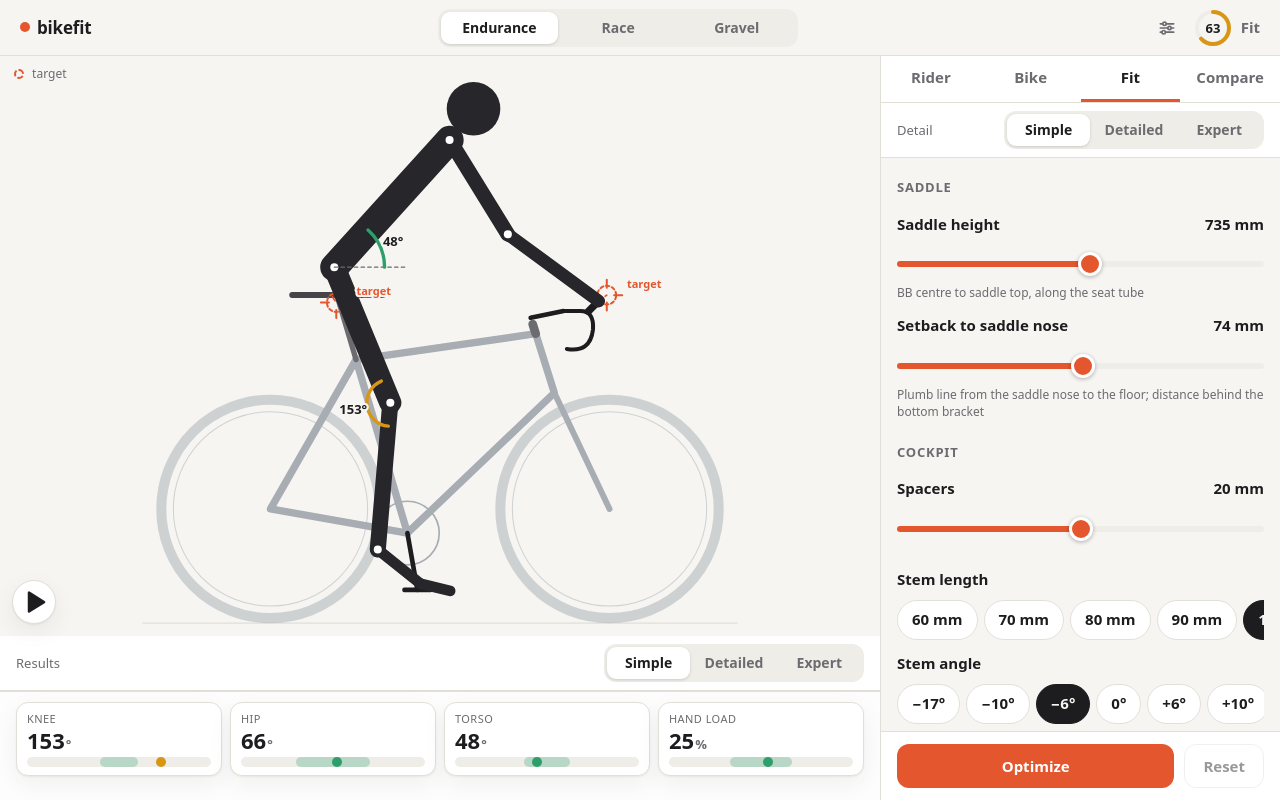
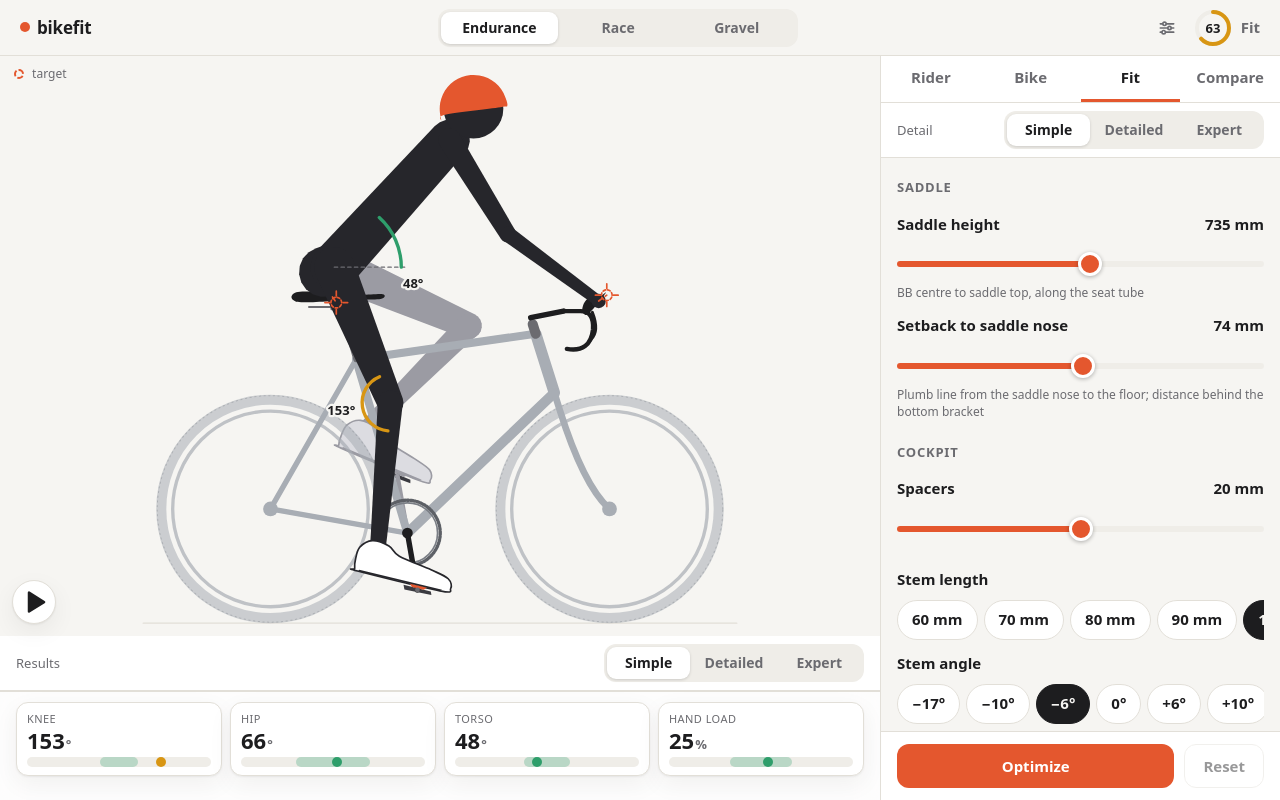
Before and after one commit to justmytwospence/bikefit, a Svelte app: page / in a window 1280 px wide. Built offline with nearby package versions, Linux system fonts and the light colour scheme.

Commit message:
feat(ui): redraw rider, shoes and bike

```diff
--- a/src/App.svelte
+++ b/src/App.svelte
@@ -53,6 +53,7 @@
   const pi = $derived(contact === 'drops' ? 1 : 0);
   const crankDeg = $derived(ui.playing ? ui.crank : evaluation.peakKneeCrank);
   const pose = $derived(riderPose(segments, layout, ctx, contact, targets[pi].elbowPref, crankDeg));
+  const farPose = $derived(riderPose(segments, layout, ctx, contact, targets[pi].elbowPref, crankDeg + 180));
   const ghostPose = $derived(
     ui.ghost
       ? riderPose(segments, forwardLayout(frame, app.components, ui.ghost), ctx, contact, targets[pi].elbowPref, crankDeg)
@@ -101,9 +102,9 @@
   <section class="view">
     <div class="canvas">
       <BikeView
-        {frame} components={app.components} {layout} {pose} {ghostPose} {ideal}
+        {frame} components={app.components} {layout} {pose} {farPose} {ghostPose} {ideal}
         target={targets[pi]} poseEval={evaluation.poses[pi]} level={resultsLevel}
-        height={app.body.height} spacers={shown.current.spacers}
+        height={app.body.height} seg={segments} params={shown.current}
         {toeTip} toeClearance={evaluation.toeClearance} peakCrank={evaluation.peakKneeCrank}
       />
     </div>
--- a/src/components/BikeView.svelte
+++ b/src/components/BikeView.svelte
@@ -1,34 +1,44 @@
 <script lang="ts">
-  import { frameSkeleton, steerAxis } from '../model/geometry';
+  import { distToSegment, placeLabel, riderRadii, type Obstacle } from '../draw/shapes';
+  import type { Level } from '../lib/appData';
+  import { frameSkeleton } from '../model/geometry';
   import type { RiderPose } from '../model/pose';
   import { status } from '../model/score';
-  import type { Level } from '../lib/appData';
-  import type { Components, Frame, Layout, MetricId, PoseEval, PoseTarget } from '../model/types';
+  import type {
+    Components, FitParams, Frame, Layout, MetricId, PoseEval, PoseTarget, Segments,
+  } from '../model/types';
+  import { deg, type Vec2 } from '../model/vec';
+  import { ui } from '../state.svelte';
+  import Arm from './draw/Arm.svelte';
+  import Bike from './draw/Bike.svelte';
+  import Leg from './draw/Leg.svelte';
+  import Torso from './draw/Torso.svelte';
   import Segmented from './Segmented.svelte';
-  import { add, deg, scale as vscale, type Vec2 } from '../model/vec';
-  import { ui } from '../state.svelte';
 
   let {
-    frame, components, layout, pose, ghostPose, ideal, target, poseEval, level, height, spacers, toeTip, toeClearance, peakCrank,
+    frame, components, layout, pose, farPose, ghostPose, ideal, target, poseEval, level, height, seg, params,
+    toeTip, toeClearance, peakCrank,
   }: {
     frame: Frame;
     components: Components;
     layout: Layout;
     pose: RiderPose;
+    farPose: RiderPose;
     ghostPose: RiderPose | null;
     ideal: { saddle: Vec2; hoods: Vec2 };
     target: PoseTarget;
     poseEval: PoseEval;
     level: Level;
     height: number;
-    spacers: number;
+    seg: Segments;
+    params: FitParams;
     toeTip: Vec2 | null;
     toeClearance: number;
     peakCrank: number;
   } = $props();
 
   const sk = $derived(frameSkeleton(frame));
-  const h = $derived(steerAxis(frame));
+  const radii = $derived(riderRadii(height));
   const vb = $derived.by(() => {
     const minX = sk.rearAxle.x - 380;
     const maxX = sk.frontAxle.x + 380;
@@ -40,10 +50,8 @@
   let boxH = $state(0);
   const px = $derived(boxW > 0 && boxH > 0 ? Math.min(boxW / vb.w, boxH / vb.h) : 0.3);
   const fs = $derived(13 / px);
-
-  const L = (a: Vec2) => `${a.x},${a.y}`;
-  const pts = (...p: Vec2[]) => p.map(L).join(' ');
-  const flip = (p: Vec2): Vec2 => ({ x: p.x, y: -p.y });
+  const tyre = $derived(frame.tyreWidth);
+  const groundY = $derived(frame.bbDrop - (311 + tyre));
 
   const pt = (c: Vec2, a: number, r: number): Vec2 => ({
     x: c.x + r * Math.cos((a * Math.PI) / 180),
@@ -60,34 +68,46 @@
     };
   }
 
+  const obstacles = $derived<Obstacle[]>([
+    { a: pose.hip, b: pose.knee, r: radii.thighHip },
+    { a: pose.knee, b: pose.ankle, r: radii.shinKnee },
+    { a: pose.hip, b: pose.shoulder, r: radii.torsoHip },
+    { a: { x: layout.saddle.x - 25, y: layout.saddle.y + radii.pelvis }, b: pose.hip, r: radii.pelvis },
+    { a: pose.shoulder, b: pose.elbow, r: radii.upperArmShoulder },
+    { a: pose.elbow, b: pose.hand, r: radii.forearmElbow },
+    { a: pose.head, b: pose.head, r: radii.head },
+  ]);
+
   const joints = $derived.by(() => {
     const p = pose;
     const defs: { id: MetricId; c: Vec2; a: number; b: number; r: number; value: number }[] = ([
-      { id: 'knee', c: p.knee, a: ang(p.knee, p.hip), b: ang(p.knee, p.ankle), r: 70, value: p.kneeAngle },
-      { id: 'hip', c: p.hip, a: ang(p.hip, p.shoulder), b: ang(p.hip, p.knee), r: 70, value: p.hipAngle },
-      { id: 'shoulder', c: p.shoulder, a: ang(p.shoulder, p.hip), b: ang(p.shoulder, p.elbow), r: 70, value: p.shoulderAngle },
-      { id: 'elbow', c: p.elbow, a: ang(p.elbow, p.shoulder), b: ang(p.elbow, p.hand), r: 70, value: p.elbowAngle },
-      { id: 'torso', c: p.hip, a: 0, b: ang(p.hip, p.shoulder), r: 150, value: p.torsoAngle },
+      { id: 'knee', c: p.knee, a: ang(p.knee, p.hip), b: ang(p.knee, p.ankle), r: radii.thighKnee + 45, value: p.kneeAngle },
+      { id: 'hip', c: p.hip, a: ang(p.hip, p.shoulder), b: ang(p.hip, p.knee), r: radii.torsoHip + 45, value: p.hipAngle },
+      { id: 'shoulder', c: p.shoulder, a: ang(p.shoulder, p.hip), b: ang(p.shoulder, p.elbow), r: radii.torsoShoulder + 40, value: p.shoulderAngle },
+      { id: 'elbow', c: p.elbow, a: ang(p.elbow, p.shoulder), b: ang(p.elbow, p.hand), r: radii.upperArmElbow + 40, value: p.elbowAngle },
+      { id: 'torso', c: p.hip, a: 0, b: ang(p.hip, p.shoulder), r: 200, value: p.torsoAngle },
     ] as typeof defs).filter((d) => (d.id !== 'hip' || ui.playing) && (level >= 2 || d.id === 'knee' || d.id === 'torso' || d.id === 'hip'));
+    const placed: Obstacle[] = [];
+    const clr = fs * 1.6;
     return defs.map((d) => {
       const arc = arcOf(d.c, d.a, d.b, d.r);
-      const lbl = pt(d.c, arc.mid, d.r + 42);
-      return { ...d, ...arc, st: target.bands[d.id] ? status(poseEval.metrics[d.id], target.bands[d.id]!) : 'info', lbl, shownValue: ui.playing ? d.value : poseEval.metrics[d.id] };
+      const all = [...obstacles, ...placed];
+      const clear = (q: Vec2) => all.every((o) => distToSegment(q, o.a, o.b) > o.r + clr);
+      let lbl = placeLabel(d.c, arc.mid, d.r + 40, all, clr, 24, 3);
+      if (!clear(lbl)) {
+        for (const off of [35, -35, 70, -70, 110, -110, 180]) {
+          const q = placeLabel(d.c, arc.mid + off, d.r + 40, all, clr, 24, 3);
+          if (clear(q)) { lbl = q; break; }
+        }
+      }
+      placed.push({ a: lbl, b: lbl, r: fs * 1.2 });
+      return {
+        ...d, ...arc, lbl,
+        st: target.bands[d.id] ? status(poseEval.metrics[d.id], target.bands[d.id]!) : 'info',
+        shownValue: ui.playing ? d.value : poseEval.metrics[d.id],
+      };
     });
   });
-
-  const R = $derived(components.barReach);
-  const D = $derived(components.barDrop);
-  const cl = $derived(layout.clamp);
-  const barPath = $derived(
-    `M ${cl.x} ${cl.y} L ${cl.x + R - 30} ${cl.y} Q ${cl.x + R + 12} ${cl.y} ${cl.x + R + 8} ${cl.y - 55} Q ${cl.x + R} ${cl.y - D} ${cl.x + R - 70} ${cl.y - D + 12}`,
-  );
-  const spacerTop = $derived(add(layout.headTop, vscale(h, spacers + components.headsetCap)));
-
-  function limbs(p: RiderPose) {
-    return { leg: pts(p.hip, p.knee, p.ankle, p.ball), arm: pts(p.hip, p.shoulder, p.elbow, p.hand) };
-  }
-  const ghostLimbs = $derived(ghostPose ? limbs(ghostPose) : null);
 
   function togglePlay() {
     if (!ui.playing) ui.crank = peakCrank;
@@ -98,8 +118,6 @@
     { key: 'saddle', cur: layout.saddle, tgt: ideal.saddle },
     ...(pose.contact === 'hoods' ? [{ key: 'hand', cur: layout.hoods, tgt: ideal.hoods }] : []),
   ]);
-  const tyre = $derived(frame.tyreWidth);
-  const groundY = $derived(frame.bbDrop - (311 + tyre));
   const poseOptions = [
     { value: 'hoods' as const, label: 'Hoods' },
     { value: 'drops' as const, label: 'Drops' },
@@ -110,54 +128,55 @@
   <svg viewBox="{vb.x} {vb.y} {vb.w} {vb.h}" preserveAspectRatio="xMidYMid meet" role="img" aria-label="Side view of the bike and rider">
     <g transform="scale(1,-1)" stroke-linecap="round" stroke-linejoin="round" fill="none">
       <line x1={vb.x} x2={vb.x + vb.w} y1={groundY} y2={groundY} stroke="var(--line)" stroke-width="4" />
-      {#each [sk.rearAxle, sk.frontAxle] as a}
-        <circle cx={a.x} cy={a.y} r={311 + tyre / 2} stroke="var(--frame)" stroke-width={tyre} opacity=".5" />
-        <circle cx={a.x} cy={a.y} r="290" stroke="var(--frame)" stroke-width="3" opacity=".5" />
-      {/each}
-      <g stroke="var(--frame)" stroke-width="22">
-        <polyline points={pts(sk.bb, sk.seatCluster, sk.headTop, sk.headBottom, sk.bb)} />
-        <polyline points={pts(sk.bb, sk.rearAxle, sk.seatCluster)} />
-        <line x1={sk.headBottom.x} y1={sk.headBottom.y} x2={sk.frontAxle.x} y2={sk.frontAxle.y} stroke-width="18" />
-      </g>
-      <line x1={sk.seatCluster.x} y1={sk.seatCluster.y} x2={layout.seatAxisTop.x} y2={layout.seatAxisTop.y} stroke="var(--muted)" stroke-width="16" />
-      <line x1={layout.saddle.x - 120} y1={layout.saddle.y + 6} x2={layout.nose.x} y2={layout.nose.y + 6} stroke="var(--rider)" stroke-width="18" opacity=".85" />
-      <line x1={layout.headTop.x} y1={layout.headTop.y} x2={spacerTop.x} y2={spacerTop.y} stroke="var(--muted)" stroke-width="26" />
-      <line x1={layout.stemBase.x} y1={layout.stemBase.y} x2={cl.x} y2={cl.y} stroke="var(--ink)" stroke-width="14" />
-      <path d={barPath} stroke="var(--ink)" stroke-width="12" />
-      <line x1={cl.x + R - 5} y1={cl.y} x2={layout.hoods.x} y2={layout.hoods.y} stroke="var(--ink)" stroke-width="22" />
-      <circle cx="0" cy="0" r="95" stroke="var(--frame)" stroke-width="5" />
-      <line x1="0" y1="0" x2={pose.spindle.x} y2={pose.spindle.y} stroke="var(--ink)" stroke-width="14" />
-      <rect x={pose.spindle.x - 45} y={pose.spindle.y - 7} width="90" height="14" rx="5" fill="var(--ink)" stroke="none" />
 
-      {#if ghostLimbs && ghostPose}
-        <g stroke="var(--rider)" opacity=".18" stroke-width="70" stroke-dasharray="14 12">
-          <polyline points={ghostLimbs.leg} />
-          <polyline points={ghostLimbs.arm} stroke-width="60" />
-        </g>
+      <Leg
+        pose={farPose} {seg} {radii} footStack={components.footStack} cleatOffset={params.cleatOffset} variant="far"
+      />
+      <line x1="0" y1="0" x2={farPose.spindle.x} y2={farPose.spindle.y} stroke="var(--rider-far)" stroke-width="14" />
+
+      <Bike {frame} {components} {layout} {params} />
+
+      <line x1="0" y1="0" x2={pose.spindle.x} y2={pose.spindle.y} stroke="var(--ink)" stroke-width="16" />
+      <circle cx="0" cy="0" r="16" fill="var(--ink)" stroke="none" />
+
+      {#if ghostPose}
+        <Torso pose={ghostPose} saddle={layout.saddle} {radii} variant="ghost" />
+        <Leg pose={ghostPose} {seg} {radii} footStack={components.footStack} cleatOffset={params.cleatOffset} variant="ghost" />
+        <Arm pose={ghostPose} {radii} variant="ghost" />
       {/if}
+
+      <Torso {pose} saddle={layout.saddle} {radii} />
+      <Leg
+        {pose} {seg} {radii} footStack={components.footStack} cleatOffset={params.cleatOffset}
+        showBallMark={level >= 2}
+      />
+      <Arm {pose} {radii} />
 
       {#each targets as t (t.key)}
         {@const d = Math.hypot(t.cur.x - t.tgt.x, t.cur.y - t.tgt.y)}
         {#if d > 5}
           <line x1={t.cur.x} y1={t.cur.y} x2={t.tgt.x} y2={t.tgt.y} stroke="var(--accent)" stroke-width="5" stroke-dasharray="14 10" />
         {/if}
-        <circle cx={t.tgt.x} cy={t.tgt.y} r="28" stroke="var(--accent)" stroke-width="6" stroke-dasharray="10 8" />
-        <path d="M {t.tgt.x - 46} {t.tgt.y} h 24 M {t.tgt.x + 22} {t.tgt.y} h 24 M {t.tgt.x} {t.tgt.y - 46} v 24 M {t.tgt.x} {t.tgt.y + 22} v 24" stroke="var(--accent)" stroke-width="6" />
+        <circle cx={t.tgt.x} cy={t.tgt.y} r="16" stroke="var(--accent)" stroke-width="5" stroke-dasharray="8 6" />
+        <path
+          d="M {t.tgt.x - 34} {t.tgt.y} h 14 M {t.tgt.x + 20} {t.tgt.y} h 14 M {t.tgt.x} {t.tgt.y - 34} v 14 M {t.tgt.x} {t.tgt.y + 20} v 14"
+          stroke="var(--accent)" stroke-width="5"
+        />
+        {#if level >= 2}
+          <line x1={t.tgt.x + 14} y1={t.tgt.y + 14} x2={t.tgt.x + 38} y2={t.tgt.y + 38} stroke="var(--accent)" stroke-width="3" />
+          <text
+            transform="translate({t.tgt.x + 44},{t.tgt.y + 44}) scale(1,-1)" fill="var(--accent)" stroke="none"
+            font-size={fs * 0.8} font-weight="700"
+          >target</text>
+        {/if}
       {/each}
 
-      <g stroke="var(--rider)">
-        <line x1={pose.hip.x} y1={pose.hip.y} x2={pose.knee.x} y2={pose.knee.y} stroke-width="66" />
-        <line x1={pose.knee.x} y1={pose.knee.y} x2={pose.ankle.x} y2={pose.ankle.y} stroke-width="48" />
-        <line x1={pose.ankle.x} y1={pose.ankle.y} x2={pose.ball.x} y2={pose.ball.y} stroke-width="32" />
-        <line x1={pose.ball.x} y1={pose.ball.y} x2={pose.toe.x} y2={pose.toe.y} stroke-width="32" />
-        <line x1={pose.hip.x} y1={pose.hip.y} x2={pose.shoulder.x} y2={pose.shoulder.y} stroke-width="84" />
-        <line x1={pose.shoulder.x} y1={pose.shoulder.y} x2={pose.elbow.x} y2={pose.elbow.y} stroke-width="44" />
-        <line x1={pose.elbow.x} y1={pose.elbow.y} x2={pose.hand.x} y2={pose.hand.y} stroke-width="38" />
-        <circle cx={pose.head.x} cy={pose.head.y} r="80" fill="var(--rider)" stroke="none" />
-      </g>
-      {#each [pose.hip, pose.knee, pose.ankle, pose.shoulder, pose.elbow] as j}
-        <circle cx={j.x} cy={j.y} r="12" fill="var(--surface)" stroke="none" />
-      {/each}
+
+      {#if level === 3}
+        {#each [pose.hip, pose.knee, pose.ankle, pose.shoulder, pose.elbow] as j}
+          <circle cx={j.x} cy={j.y} r="8" fill="var(--surface)" stroke="none" />
+        {/each}
+      {/if}
 
       {#if level >= 2 && toeTip && toeClearance < 10}
         <circle cx={toeTip.x} cy={toeTip.y} r="26" stroke={toeClearance < 0 ? 'var(--off)' : 'var(--near)'} stroke-width="8" />
@@ -171,15 +190,14 @@
       {#each joints as j (j.id)}
         <path d={j.path} stroke="var(--{j.st})" stroke-width="10" />
       {/each}
-    </g>
-    <g font-size={fs} font-weight="700" text-anchor="middle" dominant-baseline="central" fill="var(--ink)"
-       style="paint-order:stroke; stroke:var(--bg); stroke-width:{fs * 0.35}px; stroke-linejoin:round">
-      {#each joints as j (j.id)}
-        <text x={j.lbl.x} y={-j.lbl.y}>{Math.round(j.shownValue)}°</text>
-      {/each}
-      {#each targets as t (t.key)}
-        <text x={t.tgt.x + 60} y={-t.tgt.y - 36} fill="var(--accent)" font-size={fs * 0.85} text-anchor="start">target</text>
-      {/each}
+      <g
+        font-size={fs} font-weight="700" text-anchor="middle" dominant-baseline="central" fill="var(--ink)"
+        style="paint-order:stroke; stroke:var(--bg); stroke-width:{fs * 0.35}px; stroke-linejoin:round"
+      >
+        {#each joints as j (j.id)}
+          <text transform="translate({j.lbl.x},{j.lbl.y}) scale(1,-1)">{Math.round(j.shownValue)}°</text>
+        {/each}
+      </g>
     </g>
   </svg>
 
--- /dev/null
+++ b/src/components/draw/Arm.svelte
@@ -0,0 +1,12 @@
+<script lang="ts">
+  import { capsulePath, type Radii } from '../../draw/shapes';
+  import type { RiderPose } from '../../model/pose';
+
+  let { pose, radii, variant = 'near' }: { pose: RiderPose; radii: Radii; variant?: 'near' | 'ghost' } = $props();
+</script>
+
+<g fill="var(--rider)" stroke="none" opacity={variant === 'ghost' ? 0.14 : 1}>
+  <path d={capsulePath(pose.shoulder, pose.elbow, radii.upperArmShoulder, radii.upperArmElbow)} />
+  <path d={capsulePath(pose.elbow, pose.hand, radii.forearmElbow, radii.forearmWrist)} />
+  <circle cx={pose.hand.x} cy={pose.hand.y} r={radii.hand} />
+</g>
--- /dev/null
+++ b/src/components/draw/Bike.svelte
@@ -0,0 +1,51 @@
+<script lang="ts">
+  import {
+    barPath, forkPath, hoodPoints, leverPath, saddlePoints, seatpostHead, smoothClosedPath,
+  } from '../../draw/shapes';
+  import { frameSkeleton, steerAxis } from '../../model/geometry';
+  import type { Components, FitParams, Frame, Layout } from '../../model/types';
+  import { add, scale as vscale, type Vec2 } from '../../model/vec';
+
+  let { frame, components, layout, params }: {
+    frame: Frame;
+    components: Components;
+    layout: Layout;
+    params: FitParams;
+  } = $props();
+
+  const sk = $derived(frameSkeleton(frame));
+  const h = $derived(steerAxis(frame));
+  const tyre = $derived(frame.tyreWidth);
+  const post = $derived(seatpostHead(layout.seatAxisTop, frame.seatTubeAngle, params.seatpostSetback));
+  const rear = $derived(layout.saddle.x - 120);
+  const spacerTop = $derived(add(layout.headTop, vscale(h, params.spacers + components.headsetCap)));
+  const P = (q: Vec2) => `${q.x},${q.y}`;
+</script>
+
+{#each [sk.rearAxle, sk.frontAxle] as a}
+  <circle cx={a.x} cy={a.y} r={311 + tyre / 2} stroke="var(--frame)" stroke-width={tyre} opacity=".55" />
+  <circle cx={a.x} cy={a.y} r={311 + tyre - 3} stroke="#8f9399" stroke-width="3" stroke-dasharray="4 10" opacity=".5" />
+  <circle cx={a.x} cy={a.y} r="292" stroke="var(--frame)" stroke-width="10" opacity=".7" />
+  <circle cx={a.x} cy={a.y} r="22" fill="var(--frame)" stroke="none" />
+{/each}
+<g stroke="var(--frame)" stroke-width="24">
+  <polyline points={[sk.bb, sk.seatCluster, sk.headTop].map(P).join(' ')} />
+  <polyline points={[sk.headTop, sk.headBottom].map(P).join(' ')} stroke-width="34" />
+  <polyline points={[sk.headBottom, sk.bb].map(P).join(' ')} stroke-width="30" />
+  <polyline points={[sk.bb, sk.rearAxle, sk.seatCluster].map(P).join(' ')} stroke-width="16" />
+  <path d={forkPath(sk.headBottom, sk.frontAxle, h)} stroke-width="20" />
+</g>
+<g stroke="var(--part)">
+  <line x1={sk.seatCluster.x} y1={sk.seatCluster.y} x2={post.postTop.x} y2={post.postTop.y} stroke-width="16" />
+  <line x1={post.postTop.x} y1={post.postTop.y} x2={post.head.x} y2={post.head.y} stroke-width="14" />
+  <line x1={rear + 50} y1={layout.saddle.y - 30} x2={layout.nose.x - 50} y2={layout.nose.y - 30} stroke-width="6" />
+</g>
+<rect x={post.head.x - 18} y={layout.saddle.y - 40} width="36" height="20" rx="4" fill="var(--part)" stroke="none" />
+<path d={smoothClosedPath(saddlePoints(layout.saddle, layout.nose))} fill="var(--ink)" stroke="none" />
+<line x1={layout.headTop.x} y1={layout.headTop.y} x2={spacerTop.x} y2={spacerTop.y} stroke="var(--part)" stroke-width="30" />
+<line x1={layout.stemBase.x} y1={layout.stemBase.y} x2={layout.clamp.x} y2={layout.clamp.y} stroke="var(--ink)" stroke-width="16" />
+<path d={barPath(layout.clamp, components.barReach, components.barDrop)} stroke="var(--ink)" stroke-width="13" />
+<path d={leverPath(layout.clamp, components.barReach, components.barDrop)} stroke="var(--ink)" stroke-width="9" />
+<path d={smoothClosedPath(hoodPoints(layout.clamp, layout.hoods, components.barReach))} fill="var(--ink)" stroke="none" />
+<circle cx="0" cy="0" r="98" stroke="#5d6066" stroke-width="10" stroke-dasharray="5 5" />
+<circle cx="0" cy="0" r="90" stroke="#7a7e85" stroke-width="5" />
--- /dev/null
+++ b/src/components/draw/Leg.svelte
@@ -0,0 +1,29 @@
+<script lang="ts">
+  import { capsulePath, type Radii } from '../../draw/shapes';
+  import type { RiderPose } from '../../model/pose';
+  import type { Segments } from '../../model/types';
+  import Shoe from './Shoe.svelte';
+
+  let {
+    pose, seg, radii, footStack, cleatOffset, variant = 'near', showBallMark = false, highlightCleat = false,
+  }: {
+    pose: RiderPose;
+    seg: Segments;
+    radii: Radii;
+    footStack: number;
+    cleatOffset: number;
+    variant?: 'near' | 'far' | 'ghost';
+    showBallMark?: boolean;
+    highlightCleat?: boolean;
+  } = $props();
+  const fill = $derived(variant === 'far' ? 'var(--rider-far)' : 'var(--rider)');
+</script>
+
+<g {fill} stroke="none" opacity={variant === 'ghost' ? 0.14 : 1}>
+  <path d={capsulePath(pose.hip, pose.knee, radii.thighHip, radii.thighKnee)} />
+  <path d={capsulePath(pose.knee, pose.ankle, radii.shinKnee, radii.shinAnkle)} />
+</g>
+<Shoe
+  ball={pose.ball} soleDeg={pose.soleDeg} {seg} {footStack} {cleatOffset} {variant}
+  {showBallMark} highlight={highlightCleat}
+/>
--- /dev/null
+++ b/src/components/draw/Torso.svelte
@@ -0,0 +1,22 @@
+<script lang="ts">
+  import { capsulePath, helmetPoints, smoothClosedPath, type Radii } from '../../draw/shapes';
+  import type { RiderPose } from '../../model/pose';
+  import type { Vec2 } from '../../model/vec';
+
+  let { pose, saddle, radii, variant = 'near' }: {
+    pose: RiderPose;
+    saddle: Vec2;
+    radii: Radii;
+    variant?: 'near' | 'ghost';
+  } = $props();
+</script>
+
+<g fill="var(--rider)" stroke="none" opacity={variant === 'ghost' ? 0.14 : 1}>
+  <path d={capsulePath({ x: saddle.x - 25, y: saddle.y + radii.pelvis }, pose.hip, radii.pelvis, radii.torsoHip)} />
+  <path d={capsulePath(pose.hip, pose.shoulder, radii.torsoHip, radii.torsoShoulder)} />
+  <path d={capsulePath(pose.shoulder, pose.head, radii.neck, radii.neck)} />
+  <circle cx={pose.head.x} cy={pose.head.y} r={radii.head} />
+</g>
+{#if variant === 'near'}
+  <path d={smoothClosedPath(helmetPoints(pose.head, radii.head))} fill="var(--helmet)" stroke="none" />
+{/if}
```
Also changed, not shown: src/app.css (+10 -0 lines), src/components/draw/Shoe.svelte (added, +44 -0 lines).
